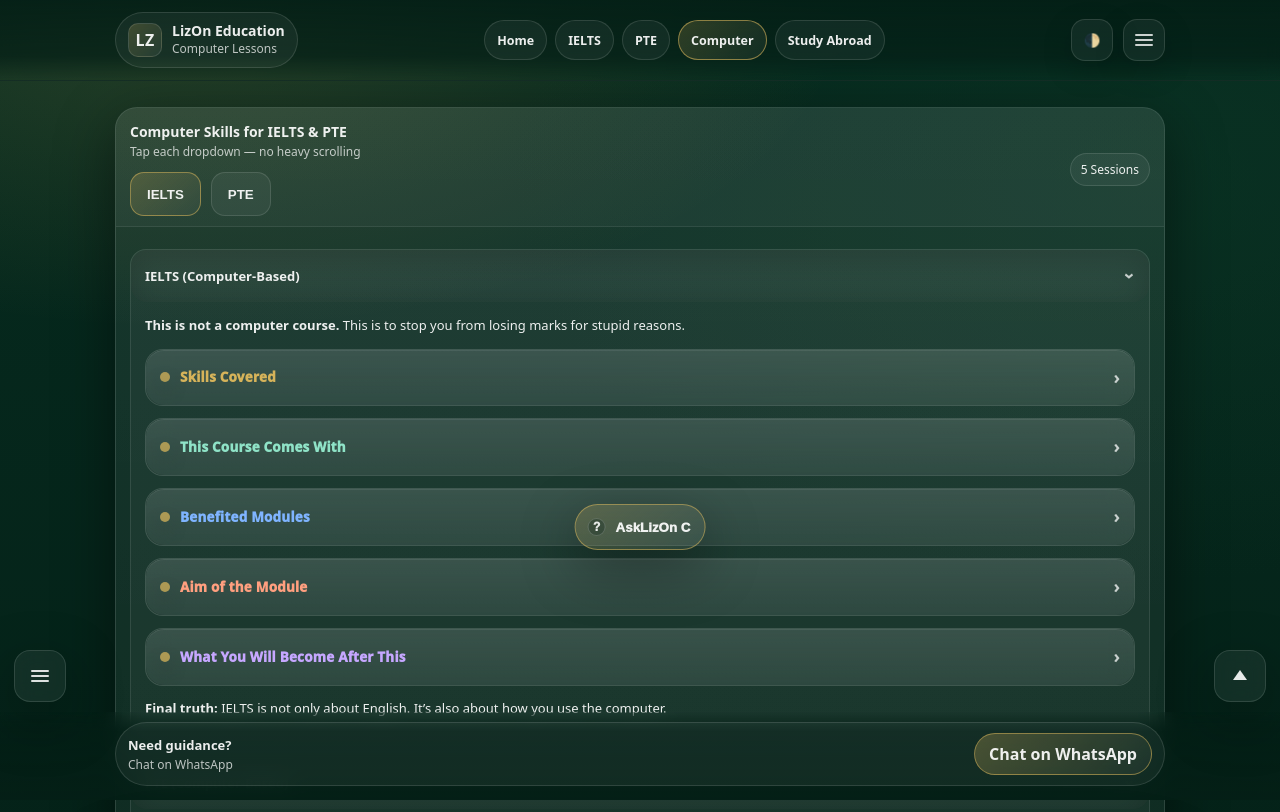
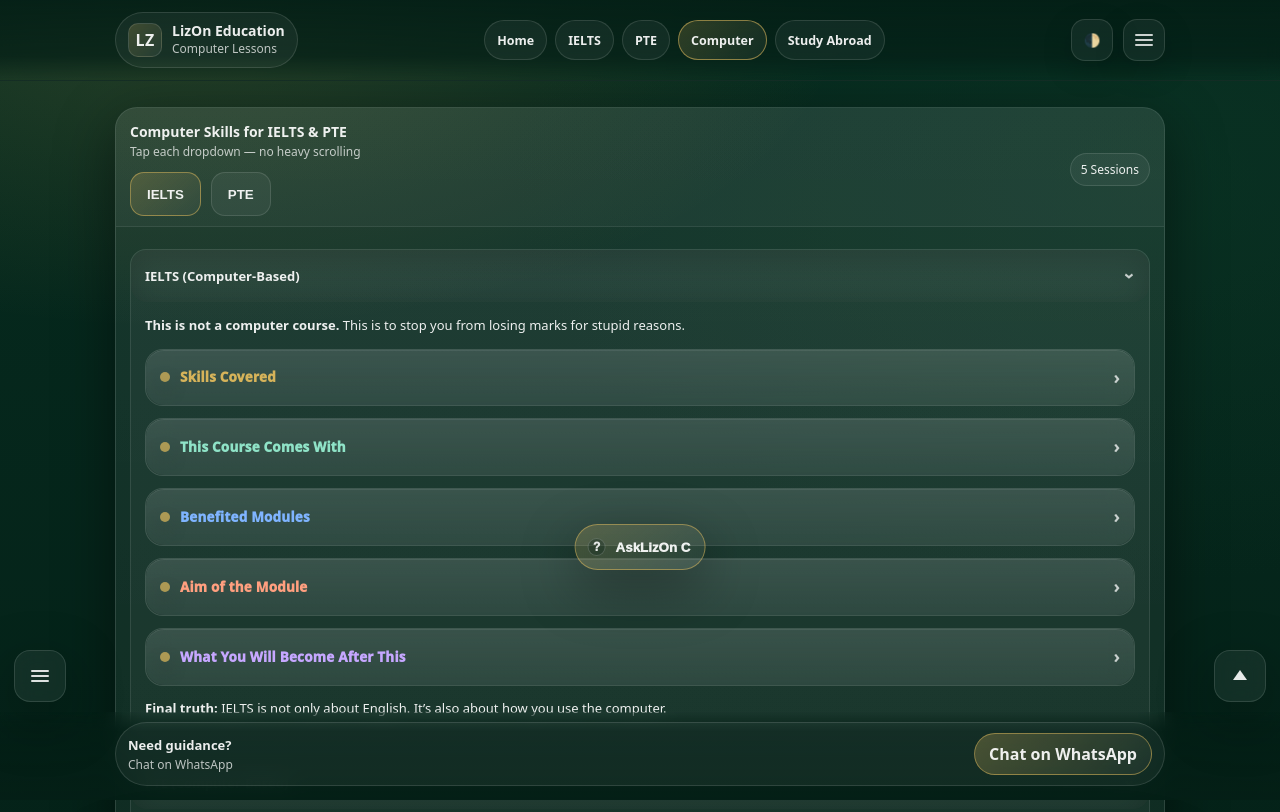
Before and after one commit to shuvojoy00-oss/mylizon-website, a plain HTML site: page computer.html in a window 1280 px wide. Shown: the top 812 px of the page. Drawn offline with Linux system fonts and the light colour scheme.

Commit message:
Update computer.html

```diff
--- a/computer.html
+++ b/computer.html
@@ -1246,7 +1246,7 @@
       const bottomH = bottom ? bottom.getBoundingClientRect().height : 0;
 
       const usable = Math.max(0, window.innerHeight - headerH - bottomH);
-      const OFFSET = 130; // increase to move further down
+      const OFFSET = 150; // increase to move further down
 const top = headerH + (usable / 2) + OFFSET;
 askFloatBtn.style.top = top + "px";
 
```
